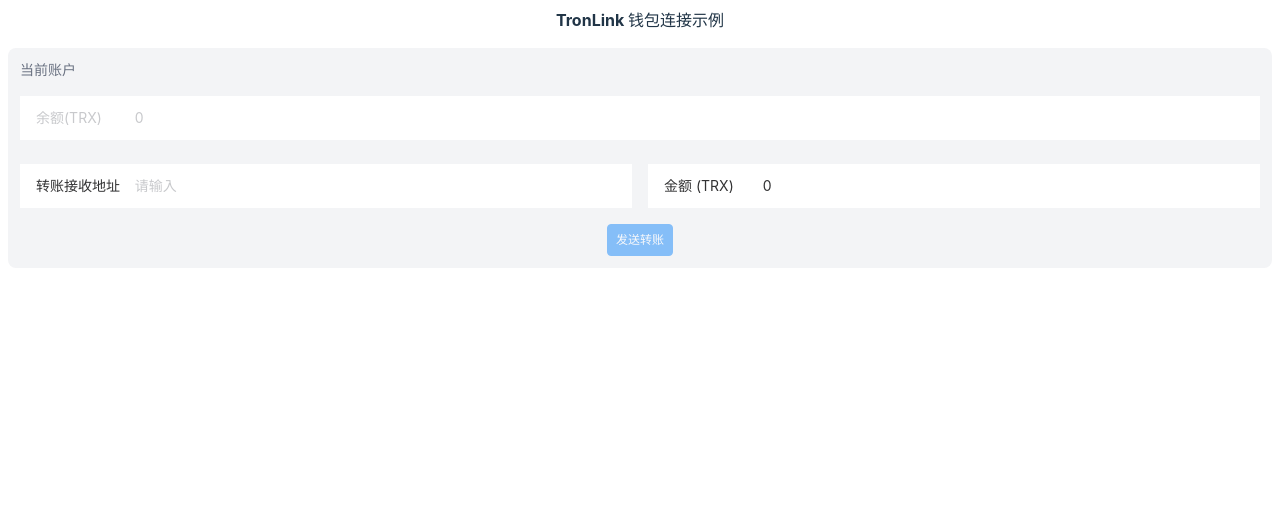
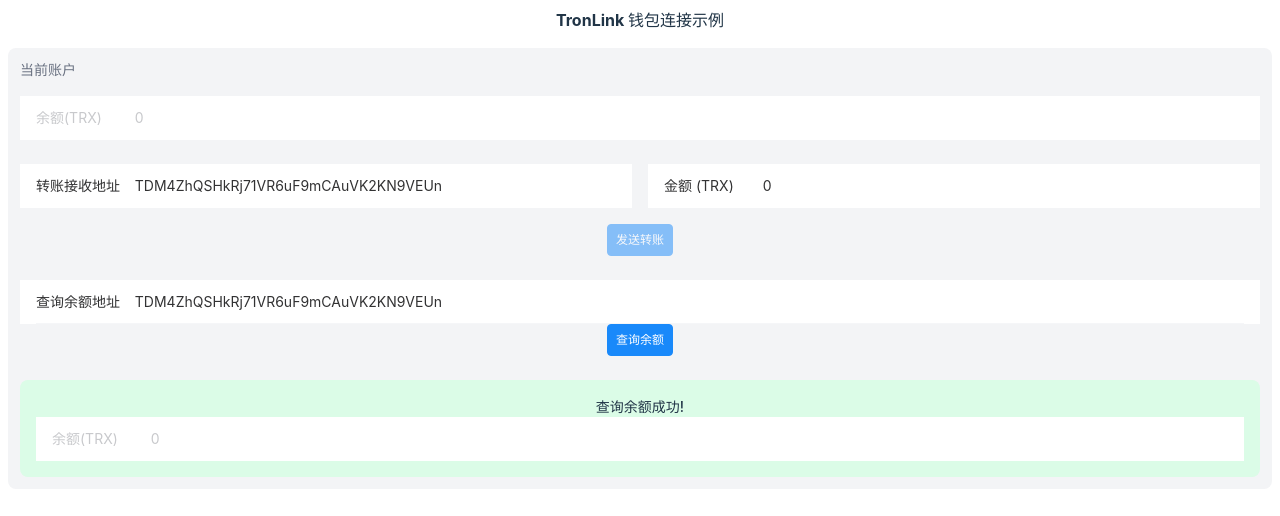
Before and after one commit to kelh93/connect-wallets, a Vue app: page / in a window 1280 px wide. Shown: the top 516 px of the page. Built offline with nearby package versions, Linux system fonts and the light colour scheme.

Commit message:
feat: add fetchBalance

```diff
--- a/src/pages/Home/index.vue
+++ b/src/pages/Home/index.vue
@@ -27,7 +27,7 @@
       <div class="mt-6">
         <div class="grid grid-cols-1 md:grid-cols-2 gap-4 mb-4">
           <div>
-            <van-field v-model="transferTo" label="转账接收地址" placeholder="请输入" />
+            <van-field class="text-sm" v-model="transferTo" label="转账接收地址" placeholder="请输入" />
           </div>
           <div>
             <van-field v-model="transferAmount" label="金额 (TRX)" placeholder="请输入" />
@@ -58,10 +58,22 @@
           <span class="ml-2 text-sm text-gray-500 cursor-pointer" @click="copyTransactionHash">copy</span>
         </p> -->
       </div>
-
       <div v-if="errorMessage" class="mt-6 p-4 bg-red-100 rounded-lg">
         <p class="font-medium text-red-800">错误: {{ errorMessage }}</p>
       </div>
+      <!-- 输入地址查询余额 -->
+       <div class="mt-6">
+        <van-field v-model="transferTo" label="查询余额地址" placeholder="请输入" />
+        <van-button @click="queryBalance" size="small" type="primary" class="ml-2">
+          查询余额
+        </van-button>
+      </div>
+      <!-- 查询余额结果 -->
+      <div v-if="queryResult" class="mt-6 p-4 bg-green-100 rounded-lg">
+        <p class="font-medium">查询余额成功!</p>
+        <van-field v-model="queryResult.balance" label="余额(TRX)" disabled />
+      </div>
+
     </div>
   </div>
 </template>
@@ -73,10 +85,14 @@
 const isConnected = ref(true);
 const currentAddress = ref('');
 const balance = ref(0);
-const transferTo = ref('');
+const transferTo = ref('TDM4ZhQSHkRj71VR6uF9mCAuVK2KN9VEUn');
 const transferAmount = ref(0);
 const transactionResult = ref<{txid: string}|null>(null);
 const errorMessage = ref('');
+const queryResult = ref<{address: string, balance: number}>({
+  address: '',
+  balance: 0
+});
 
 // 检测 TronLink 是否安装
 const isTronLinkInstalled = () => {
@@ -210,6 +226,23 @@
   return address.slice(0, 6) + '...' + address.slice(-4);
 }
 
+const queryBalance = async () => {
+  try {
+    if (!transferTo.value) {
+      throw new Error('请输入查询地址');
+    }
+    const tronWeb = window.tron.tronWeb;
+    const balanceInSun = await tronWeb.trx.getBalance(transferTo.value);
+    queryResult.value = {
+      address: transferTo.value,
+      balance: parseFloat(tronWeb.fromSun(balanceInSun))
+    };
+  } catch (error: any) {
+    errorMessage.value = error.message || '查询余额失败';
+    console.error('查询余额错误:', error);
+  }
+}
+
 // 组件挂载时检测钱包状态
 onMounted(() => {
   if (isTronLinkInstalled()) {
```
